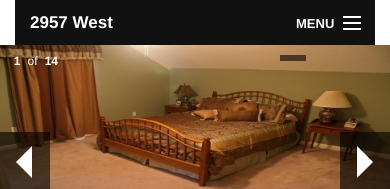
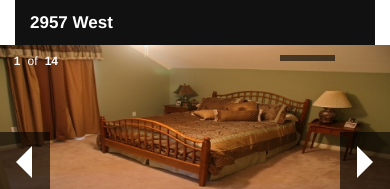
Before and after one commit to bgfaulk/2957westcountryclub, a plain HTML site: page index.html in a window 390 px wide. Shown: the top 189 px of the page. Drawn offline with Linux system fonts and the light colour scheme.

Commit message:
removed menu from navigation area for mobile phone.

```diff
--- a/index.html
+++ b/index.html
@@ -49,7 +49,6 @@
                         </a>
                     </h1>
                 </li>
-                <li class="toggle-topbar menu-icon"><a href="#"><span>menu</span></a></li>
             </ul>
         </nav>
     </div>
```
